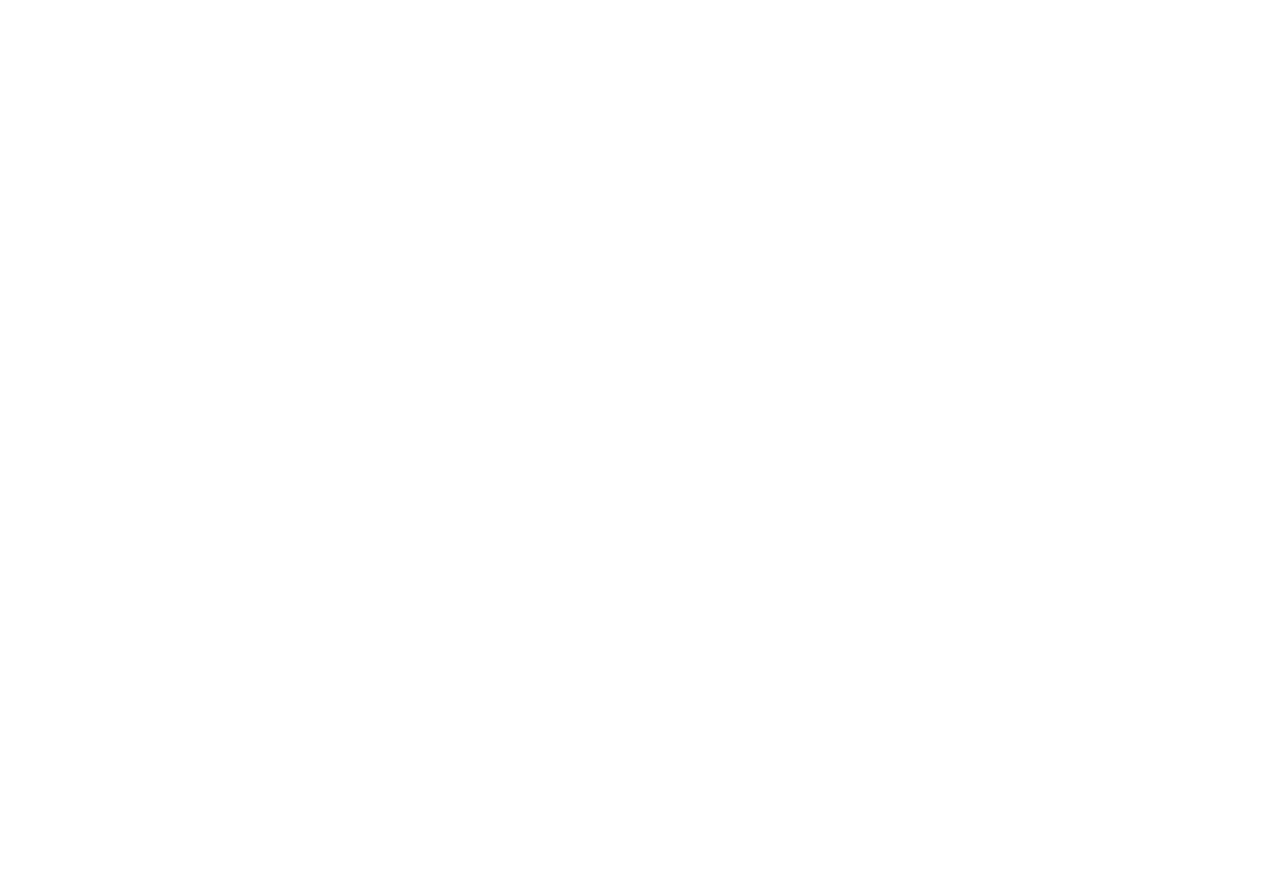
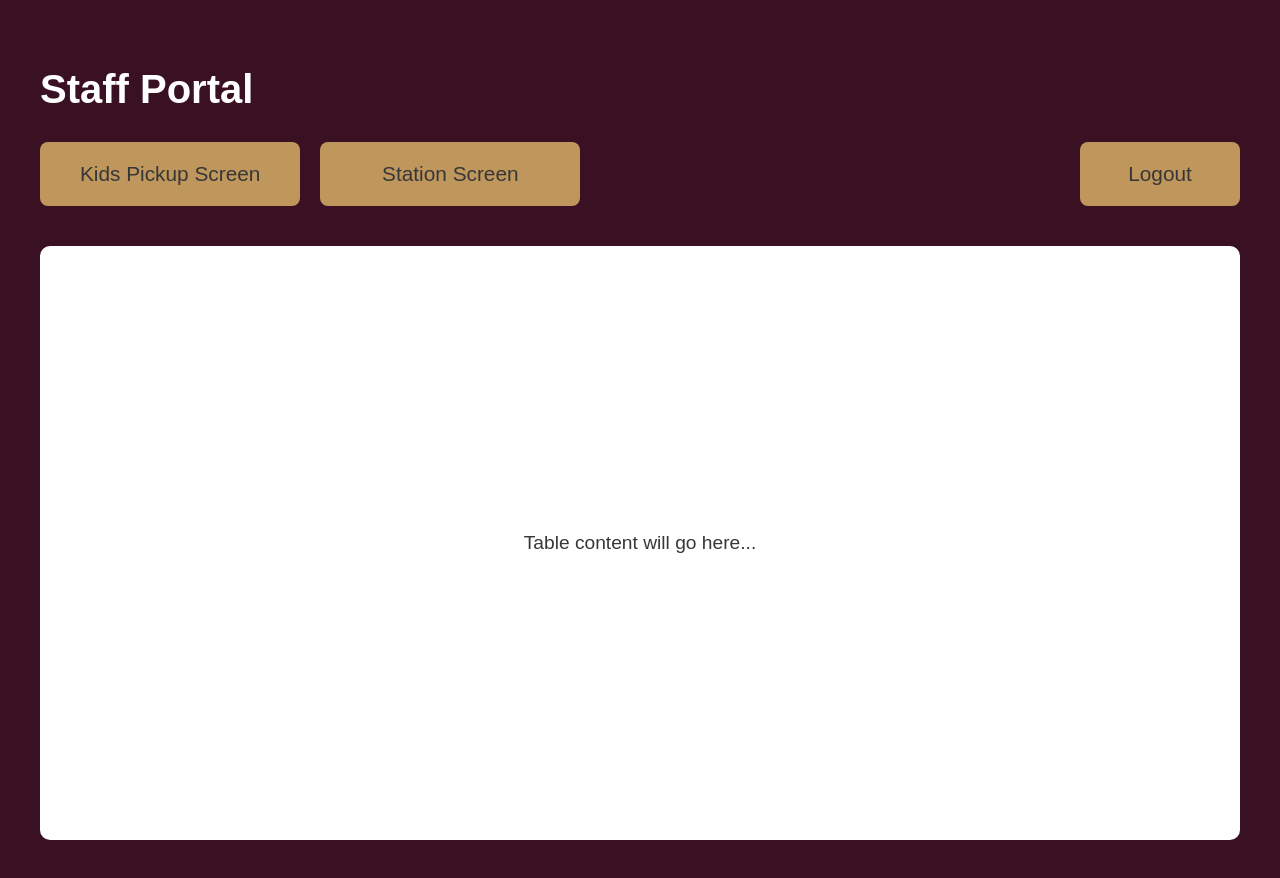
Before and after one commit to JackUehlingerTAMU/TheWranglers, a React (Create React App) app: page /staff-portal in a window 1280 px wide. Before the commit this address had no page. Before the commit the page ends 800 px from the top, so only its background shows below. Built offline with nearby package versions, Linux system fonts and the light colour scheme.

Commit message:
Added staff page

```diff
--- a/src/App.css
+++ b/src/App.css
@@ -84,3 +84,49 @@
   flex-direction: column;
 
 }
+
+/* ===== Staff Portal Layout ===== */
+
+.staff-portal {
+  background-color: var(--maroon);
+  color: var(--white);
+  min-height: 100vh;
+  padding: 40px;
+  display: flex;
+  flex-direction: column;
+}
+
+.portal-title {
+  font-size: 2.5rem;
+  margin-bottom: 30px;
+}
+
+.portal-top-bar {
+  display: flex;
+  justify-content: space-between;
+  align-items: center;
+  margin-bottom: 40px;
+}
+
+.left-buttons {
+  display: flex;
+  gap: 20px;
+}
+
+.logout-btn {
+  min-width: 160px;
+}
+
+/* Placeholder Table Area */
+
+.table-placeholder {
+  flex: 1;
+  background-color: var(--white);
+  color: var(--granite);
+  border-radius: 10px;
+  padding: 40px;
+  display: flex;
+  align-items: center;
+  justify-content: center;
+  font-size: 1.2rem;
+}
--- a/src/App.js
+++ b/src/App.js
@@ -2,6 +2,7 @@
 import "./App.css";
 import {Routes,Route} from  "react-router-dom"
 import ParentPortal from "./pages/ParentPortal";
+import StaffPortal from "./pages/StaffPortal";
 import Home from "./pages/Home"
 
 function App() {
@@ -11,6 +12,7 @@
       <Routes>
       <Route path="/" element={<Home />} />
       <Route path="/parent-portal" element={<ParentPortal/>}/>
+      <Route path="/staff-portal" element={<StaffPortal/>}/>
       </Routes>
     </>
 
--- a/src/pages/ParentPortal.js
+++ b/src/pages/ParentPortal.js
@@ -20,7 +20,7 @@
                 </table>
 
                 {/* Update Buttons */}
-                <div className = "btn-row">
+                <div className = "button-row">
                     <button className="main-btn">Update License Plate</button>
                     <button className="main-btn">Add a New Child</button>
                 </div>
--- /dev/null
+++ b/src/pages/StaffPortal.js
@@ -0,0 +1,29 @@
+import React from "react";
+import "../App.css";
+
+function StaffPortal() {
+  return (
+    <div className="staff-portal">
+
+      <h1 className="portal-title">Staff Portal</h1>
+
+      {/* Top Navigation Buttons */}
+      <div className="portal-top-bar">
+        <div className="left-buttons">
+          <button className="main-btn">Kids Pickup Screen</button>
+          <button className="main-btn">Station Screen</button>
+        </div>
+
+        <button className="main-btn logout-btn">Logout</button>
+      </div>
+
+      {/* Blank Table Area */}
+      <div className="table-placeholder">
+        <p>Table content will go here...</p>
+      </div>
+
+    </div>
+  );
+}
+
+export default StaffPortal;
```
